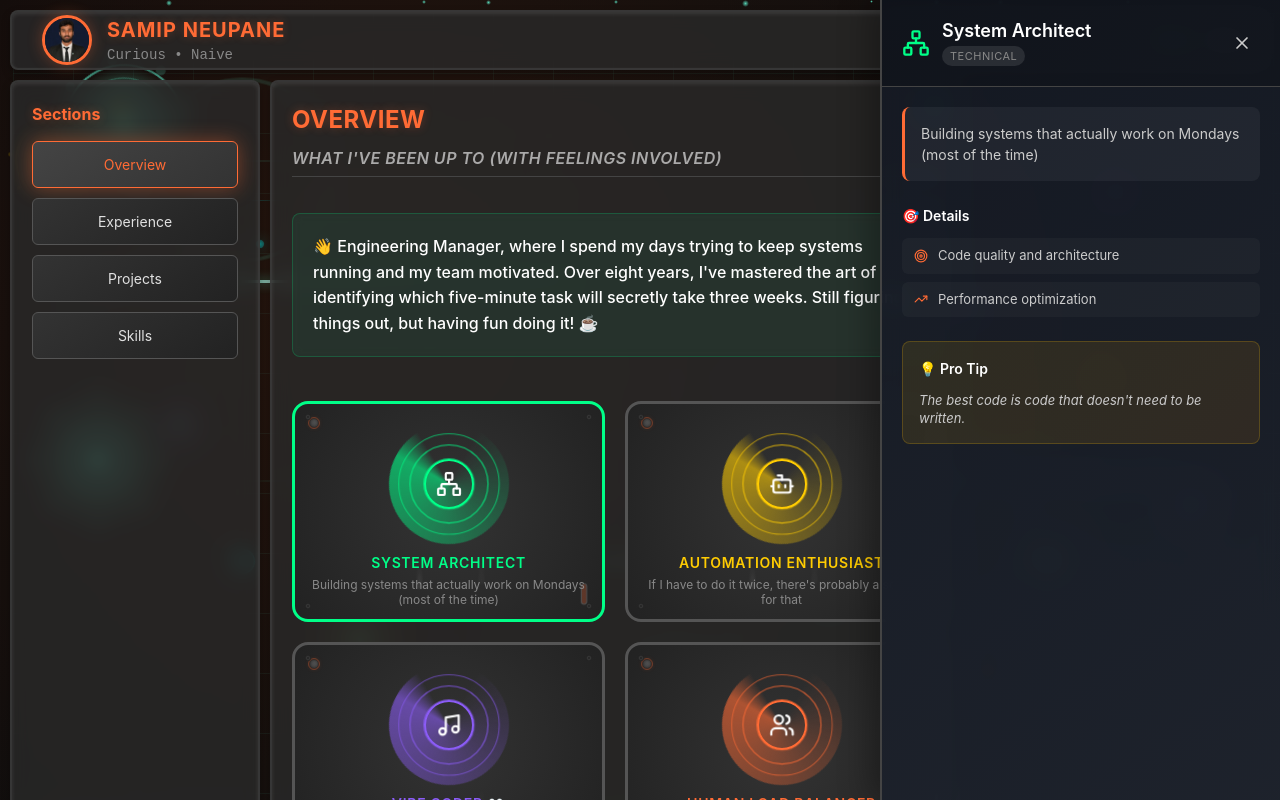
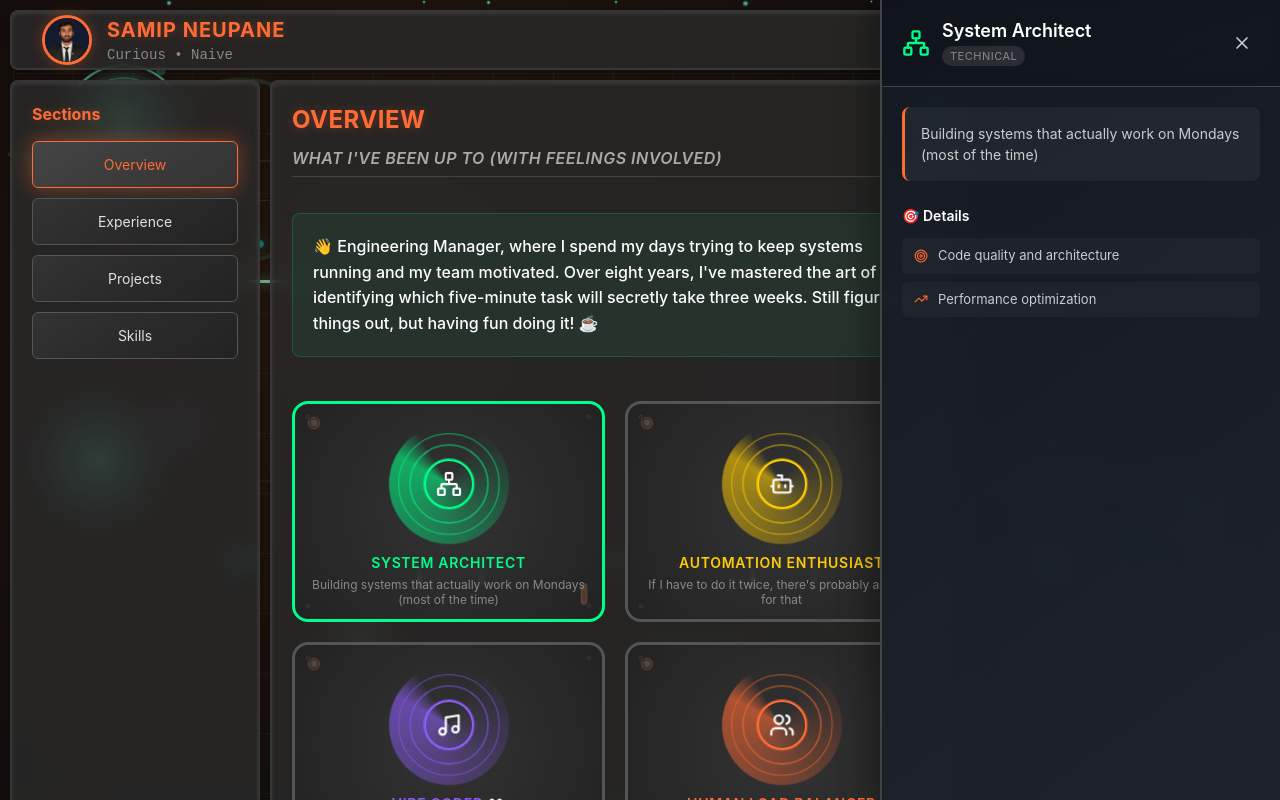
Before and after one commit to sneu012/profile, a React (Vite) app: page / in a window 1280 px wide. Both pictures are taken after a click on the element 448 px from the left and 511 px from the top of the page. Shown: the top 800 px of the page. Built offline with nearby package versions, Linux system fonts and the light colour scheme.

Commit message:
Remove placeholder

```diff
--- a/src/components/mechanical/MetricModal.tsx
+++ b/src/components/mechanical/MetricModal.tsx
@@ -1,5 +1,5 @@
 import React from 'react';
-import { X, TrendingUp, Clock, Target, Award } from 'lucide-react';
+import { X, TrendingUp, Target, Award } from 'lucide-react';
 import * as Icons from 'lucide-react';
 import type { Metric } from '../../types';
 import './MetricModal.css';
@@ -67,18 +67,6 @@ export const MetricModal: React.FC<MetricModalProps> = ({
               </div>
             </div>
           )}
-          {(metric.category === 'education' || metric.category === 'career') && (
-            <div className="detail-list">
-              <div className="detail-item">
-                <Award size={14} />
-                <span>Professional milestone</span>
-              </div>
-              <div className="detail-item">
-                <Clock size={14} />
-                <span>Key learning experience</span>
-              </div>
-            </div>
-          )}
           {metric.category === 'performance' && (
             <div className="detail-list">
               <div className="detail-item">
@@ -105,18 +93,6 @@ export const MetricModal: React.FC<MetricModalProps> = ({
           )}
         </div>
 
-        {/* Fun fact or tip */}
-        <div className="metric-tip">
-          <h4>💡 Pro Tip</h4>
-          <p>
-            {metric.category === 'leadership' && "Great leaders listen more than they speak!"}
-            {metric.category === 'technical' && "The best code is code that doesn't need to be written."}
-            {metric.category === 'education' && "Learning never stops - every project teaches something new."}
-            {metric.category === 'career' && "Each role builds on the previous one - it's all connected!"}
-            {metric.category === 'performance' && "Premature optimization is the root of all evil, but timely optimization is golden."}
-            {metric.category === 'innovation' && "Innovation happens when you're not afraid to break things (safely)."}
-          </p>
-        </div>
       </div>
     </div>
   );
```
